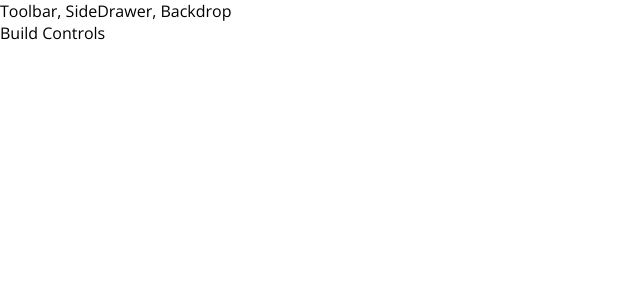
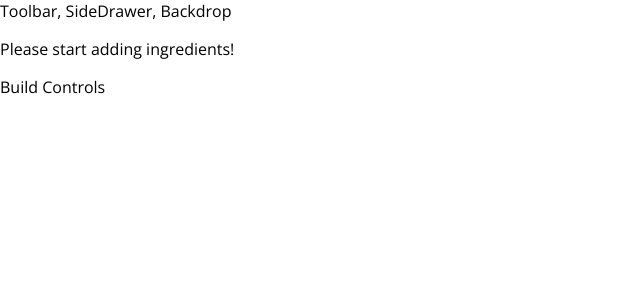
Before and after one commit to Redrogue12/BurgerBuilder, a React app: page / in a window 1280 px wide. Shown: the top 300 px of the page, without its empty margins (0-640 px from the left). Built offline with nearby package versions, Linux system fonts and the light colour scheme.

Commit message:
initializing ingredients.

```diff
--- a/src/containers/BurgerBuilder/BurgerBuilder.js
+++ b/src/containers/BurgerBuilder/BurgerBuilder.js
@@ -6,10 +6,10 @@ class BurgerBuilder extends Component {
 
   state = {
     ingredients: {
-      salad: 1,
-      bacon: 1,
-      cheese: 1,
-      meat: 2
+      salad: 0,
+      bacon: 0,
+      cheese: 0,
+      meat: 0
     }
   }
 
```
